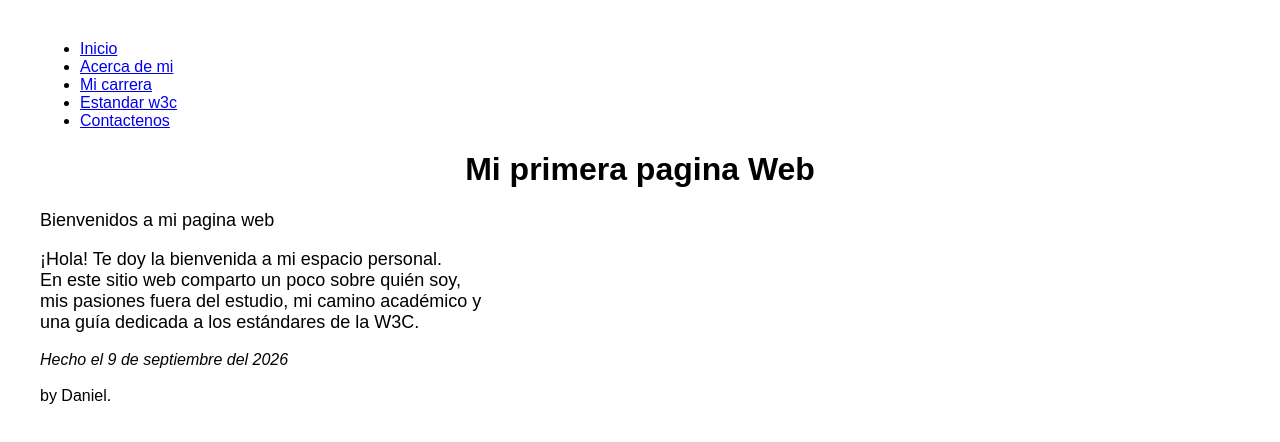
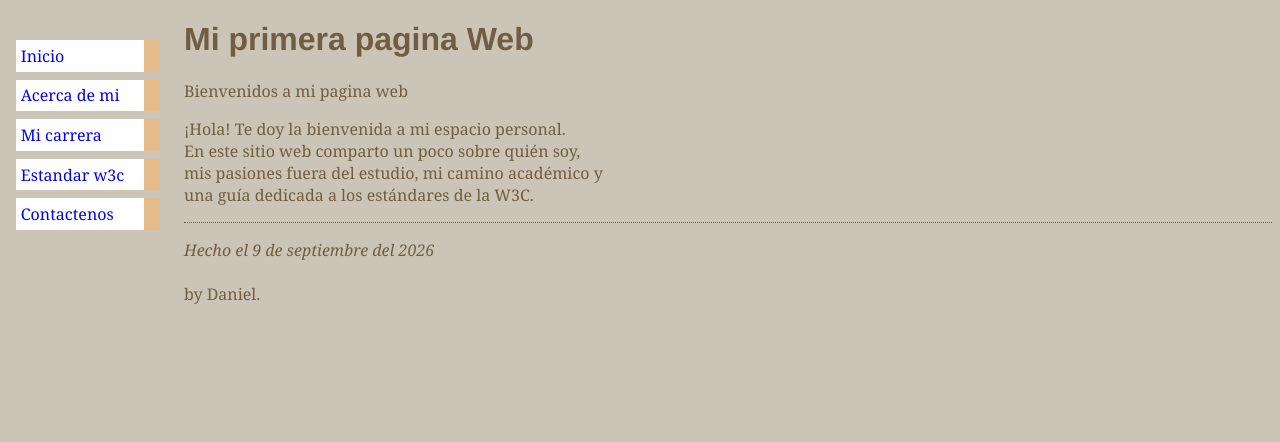
Before and after one commit to DanielAGT06/IDWeb, a plain HTML site: page Lab01/index.html in a window 1280 px wide. Drawn offline with Linux system fonts and the light colour scheme.

Commit message:
Anadio coores a style

```diff
--- a/Lab01/css/style.css
+++ b/Lab01/css/style.css
@@ -1,16 +1,49 @@
+/* Color de fondo para toda la página y fuente del texto */
 body {
-    font-family: Arial, sans-serif;
-    margin: 40px;
+  padding-left: 11em;
+  font-family: Georgia, "Times New Roman", Times, serif;
+  color: #6F5D44;
+  background-color: #CCC5B7;
 }
 
-h1 {
-    text-align: center;
+/* Estilos para el menú de navegación */
+ul.navbar {
+  list-style-type: none;
+  padding: 0;
+  margin: 0;
+  position: absolute;
+  top: 2em;
+  left: 1em;
+  width: 9em;
 }
 
-h2 {
-    margin-top: 30px;
+/* Estilos para los enlaces dentro del menú */
+ul.navbar li {
+  background: white;
+  margin: 0.5em 0;
+  padding: 0.3em;
+  border-right: 1em solid #E5BB89;
 }
 
-p {
-    font-size: 18px;
+ul.navbar a {
+  text-decoration: none;
 }
+
+a:link {
+  color: blue;
+}
+
+a:visited {
+  color: purple;
+}
+
+/* Estilos para el título y el pie de página */
+h1 {
+  font-family: Helvetica, Geneva, Arial, SunSans-Regular, sans-serif;
+}
+
+address {
+  margin-top: 1em;
+  padding-top: 1em;
+  border-top: thin dotted;
+}
```
